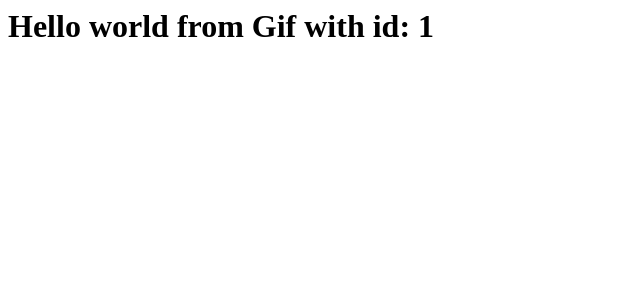
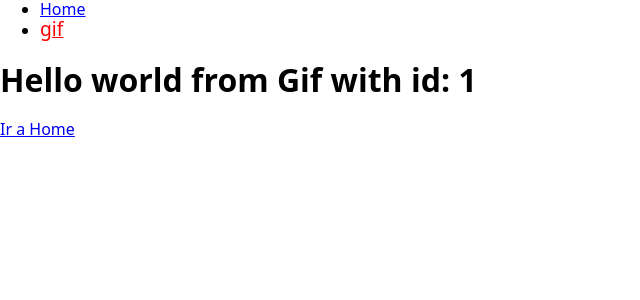
Before and after one commit to AngelJohank/react-gif-client, a React (Create React App) app: page /gif/1 in a window 1280 px wide. Shown: the top 300 px of the page, without its empty margins (0-640 px from the left). Built offline with nearby package versions, Linux system fonts and the light colour scheme.

Commit message:
2 files modified, 3 added

```diff
--- /dev/null
+++ b/src/components/NavBar.css
@@ -0,0 +1,8 @@
+.link {
+  color: blue;
+}
+
+.link-active {
+  color: red;
+  font-size: 1.2rem;
+}
--- /dev/null
+++ b/src/components/NavBar.jsx
@@ -0,0 +1,30 @@
+import React from 'react';
+import { NavLink } from 'react-router-dom';
+import './NavBar.css';
+
+export default function NavBar() {
+  return (
+    <header>
+      <nav>
+        <ul>
+          <li>
+            <NavLink
+              className={({ isActive }) => (isActive ? 'link-active' : 'link')}
+              to="/"
+            >
+              Home
+            </NavLink>
+          </li>
+          <li>
+            <NavLink
+              className={({ isActive }) => (isActive ? 'link-active' : 'link')}
+              to="/gif/1"
+            >
+              gif
+            </NavLink>
+          </li>
+        </ul>
+      </nav>
+    </header>
+  );
+}
--- a/src/index.js
+++ b/src/index.js
@@ -1,13 +1,18 @@
 import React from 'react';
 import ReactDOM from 'react-dom';
 import { BrowserRouter, Routes, Route } from 'react-router-dom';
+import './normalize.css';
 
+// Routes
+import NavBar from './components/NavBar';
 import App from './routes/App';
 import Gif from './routes/Gif';
 import NotFound from './routes/NotFound';
 
+// Render
 ReactDOM.render(
   <BrowserRouter>
+    <NavBar />
     <Routes>
       <Route path="/" element={<App />} />
       <Route path="gif/:id" element={<Gif />} />
--- /dev/null
+++ b/src/normalize.css
@@ -0,0 +1,113 @@
+*,
+::after,
+::before {
+  box-sizing: border-box;
+}
+html {
+  -moz-tab-size: 4;
+  tab-size: 4;
+}
+html {
+  line-height: 1.15;
+  -webkit-text-size-adjust: 100%;
+}
+body {
+  margin: 0;
+}
+body {
+  font-family: system-ui, -apple-system, 'Segoe UI', Roboto, Helvetica, Arial,
+    sans-serif, 'Apple Color Emoji', 'Segoe UI Emoji';
+}
+hr {
+  height: 0;
+  color: inherit;
+}
+abbr[title] {
+  text-decoration: underline dotted;
+}
+b,
+strong {
+  font-weight: bolder;
+}
+code,
+kbd,
+pre,
+samp {
+  font-family: ui-monospace, SFMono-Regular, Consolas, 'Liberation Mono', Menlo,
+    monospace;
+  font-size: 1em;
+}
+small {
+  font-size: 80%;
+}
+sub,
+sup {
+  font-size: 75%;
+  line-height: 0;
+  position: relative;
+  vertical-align: baseline;
+}
+sub {
+  bottom: -0.25em;
+}
+sup {
+  top: -0.5em;
+}
+table {
+  text-indent: 0;
+  border-color: inherit;
+}
+button,
+input,
+optgroup,
+select,
+textarea {
+  font-family: inherit;
+  font-size: 100%;
+  line-height: 1.15;
+  margin: 0;
+}
+button,
+select {
+  text-transform: none;
+}
+[type='button'],
+[type='reset'],
+[type='submit'],
+button {
+  -webkit-appearance: button;
+}
+::-moz-focus-inner {
+  border-style: none;
+  padding: 0;
+}
+:-moz-focusring {
+  outline: 1px dotted ButtonText;
+}
+:-moz-ui-invalid {
+  box-shadow: none;
+}
+legend {
+  padding: 0;
+}
+progress {
+  vertical-align: baseline;
+}
+::-webkit-inner-spin-button,
+::-webkit-outer-spin-button {
+  height: auto;
+}
+[type='search'] {
+  -webkit-appearance: textfield;
+  outline-offset: -2px;
+}
+::-webkit-search-decoration {
+  -webkit-appearance: none;
+}
+::-webkit-file-upload-button {
+  -webkit-appearance: button;
+  font: inherit;
+}
+summary {
+  display: list-item;
+}
--- a/src/routes/Gif.jsx
+++ b/src/routes/Gif.jsx
@@ -1,8 +1,13 @@
 import React from 'react';
-import { useParams } from 'react-router-dom';
+import { useParams, Link } from 'react-router-dom';
 
 export default function Gif() {
   const params = useParams();
 
-  return <h1>Hello world from Gif with id: {params.id}</h1>;
+  return (
+    <div>
+      <h1>Hello world from Gif with id: {params.id}</h1>
+      <Link to="/">Ir a Home</Link>
+    </div>
+  );
 }
```
